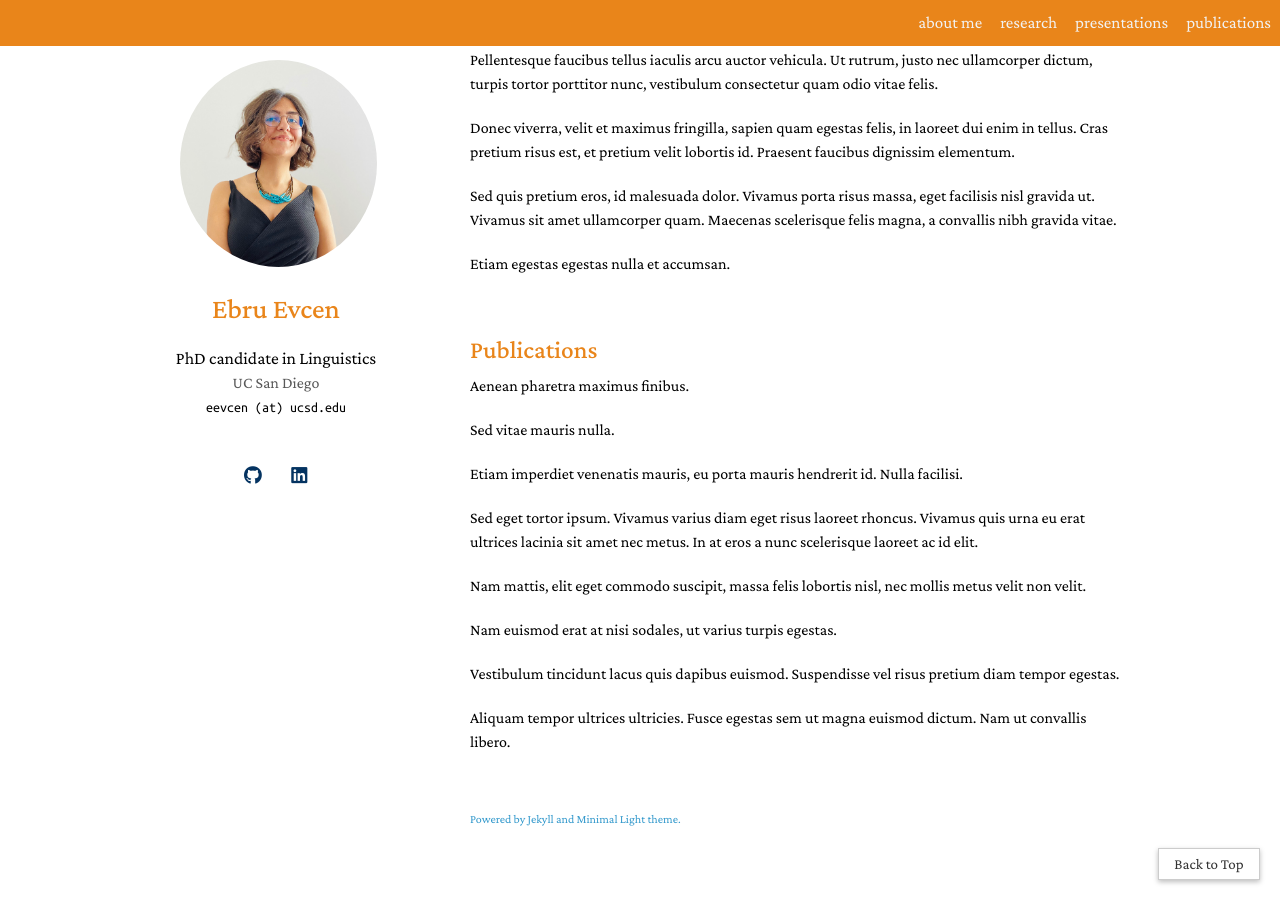
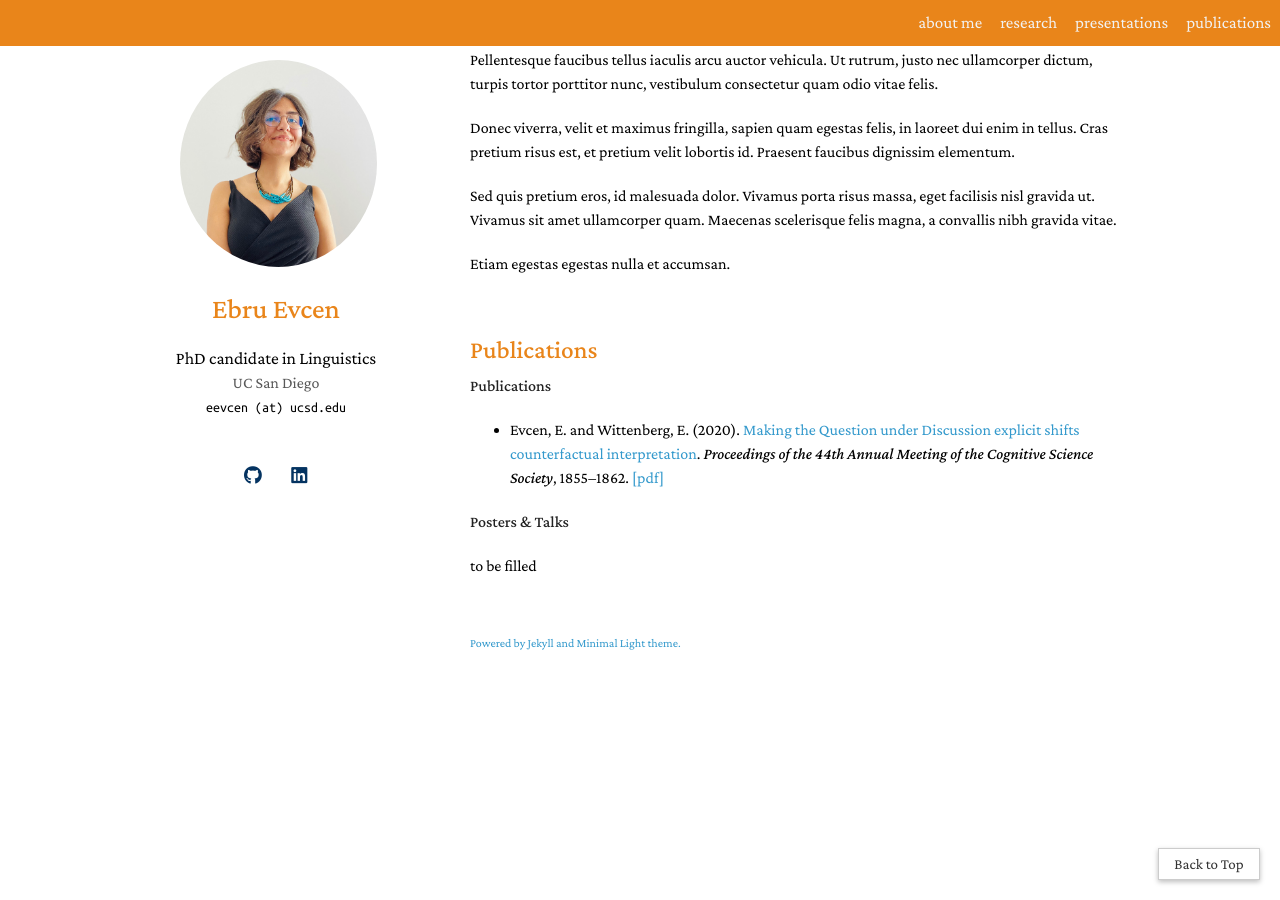
Before and after one commit to ebruevcen/ebruevcen.github.io, a Jekyll site: the page built from index.md, in a window 1280 px wide and 900 px high, scrolled down 869 px. Built offline with Jekyll 4.4.1, drawn with Linux system fonts in a browser that asks for light colours; a style sheet for code colours, icons or effects is not loaded.

Commit message:
publications updates

```diff
--- a/_includes/publications.md
+++ b/_includes/publications.md
@@ -2,18 +2,11 @@
 
 <h2 style="margin: 60px 0px 10px;">Publications</h2>
 
-Aenean pharetra maximus finibus.
+**Publications**
 
-Sed vitae mauris nulla.
+- Evcen, E. and Wittenberg, E. (2020). [Making the Question under Discussion explicit shifts counterfactual interpretation](https://escholarship.org/uc/item/43z0w42j). *Proceedings of the 44th Annual Meeting of the Cognitive Science Society*, 1855–1862. [\[pdf\]](.assets/files/EvcenWittenberg2022.pdf)
 
-Etiam imperdiet venenatis mauris, eu porta mauris hendrerit id. Nulla facilisi.
 
-Sed eget tortor ipsum. Vivamus varius diam eget risus laoreet rhoncus. Vivamus quis urna eu erat ultrices lacinia sit amet nec metus. In at eros a nunc scelerisque laoreet ac id elit.
+**Posters & Talks**
 
-Nam mattis, elit eget commodo suscipit, massa felis lobortis nisl, nec mollis metus velit non velit.
-
-Nam euismod erat at nisi sodales, ut varius turpis egestas.
-
-Vestibulum tincidunt lacus quis dapibus euismod. Suspendisse vel risus pretium diam tempor egestas.
-
-Aliquam tempor ultrices ultricies. Fusce egestas sem ut magna euismod dictum. Nam ut convallis libero.
+to be filled
```
Also changed, not shown: 3 other files.
